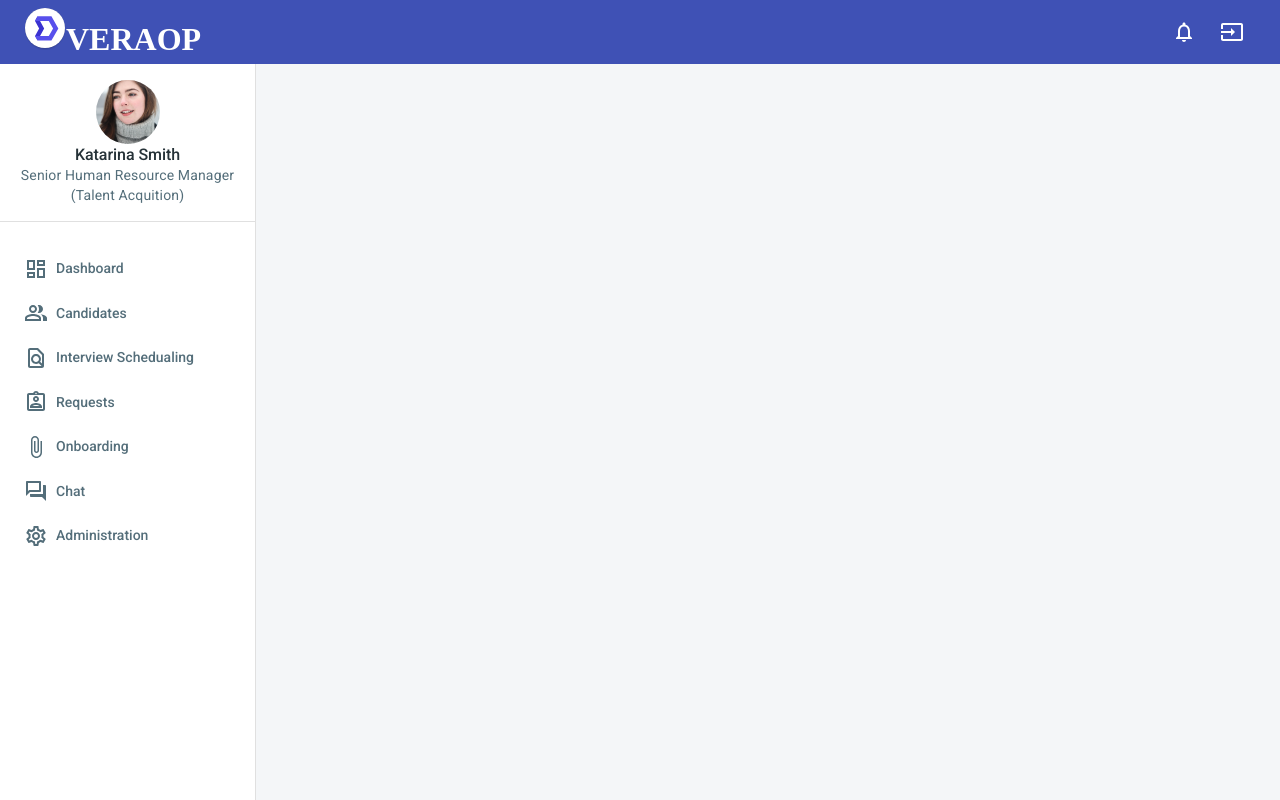
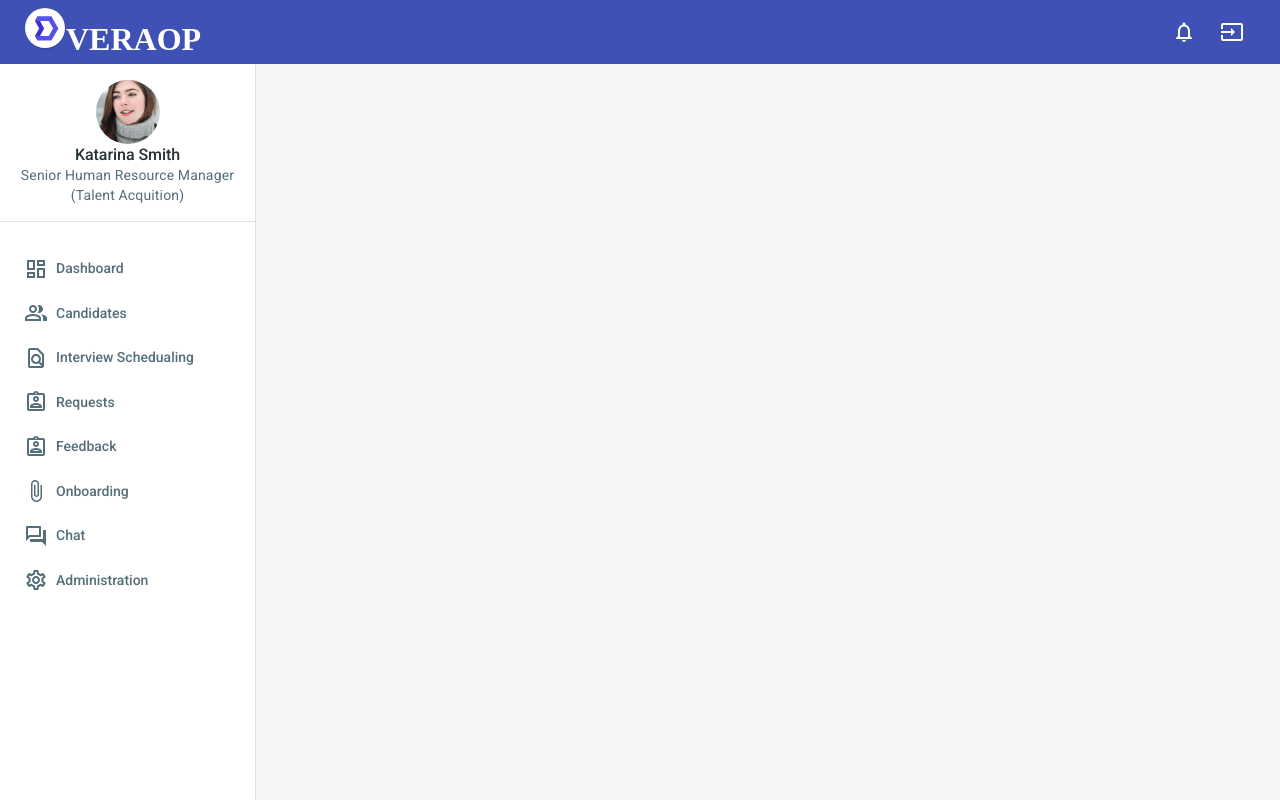
Before and after one commit to MadhurangaWije/veraop, a React (Create React App) app in the folder frontend/: page /app in a window 1280 px wide. Built offline with nearby package versions, Linux system fonts and the light colour scheme.

Commit message:
Feedback tab added to side bar

```diff
--- a/frontend/src/layouts/DashboardLayout/NavBar/index.js
+++ b/frontend/src/layouts/DashboardLayout/NavBar/index.js
@@ -55,6 +55,11 @@ const items = [
     href: '/app/customers',
     icon: AssignmentIndOutlinedIcon,
     title: 'Requests'
+  },
+  {
+    href: '/app/feedback',
+    icon: AssignmentIndOutlinedIcon,
+    title: 'Feedback'
   },
   {
     href: '/app/customers',
@@ -218,7 +223,7 @@ NavBar.propTypes = {
 };
 
 NavBar.defaultProps = {
-  onMobileClose: () => {},
+  onMobileClose: () => { },
   openMobile: false
 };
 
```
